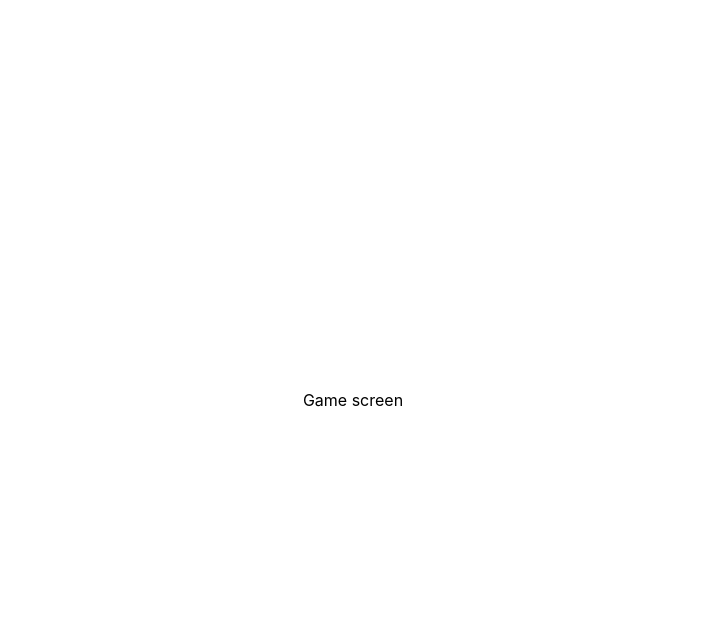
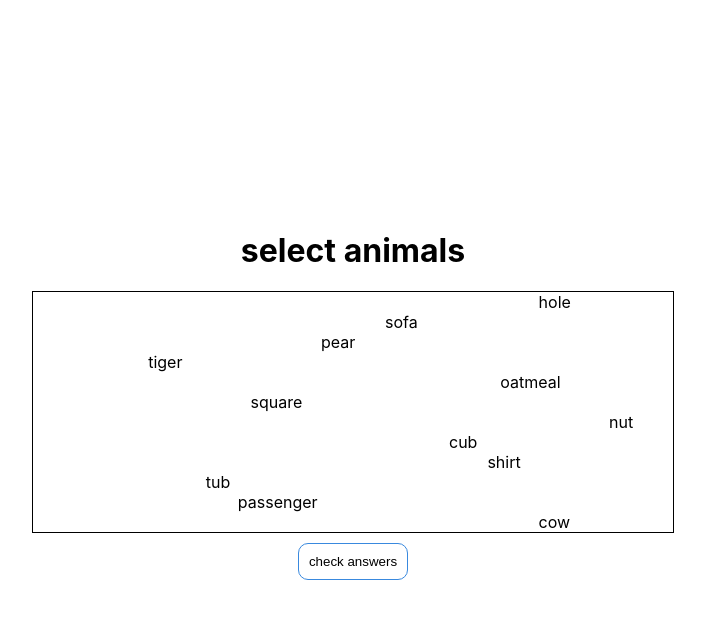
Before and after one commit to kamilkolatek/Wordcloud, a React (Create React App) app: page / in a window 1280 px wide. Both pictures are taken after typing "Sample" into the empty fields and a click on the button "play". Shown: the top 618 px of the page, without its empty margins (287-992 px from the left). Built offline with nearby package versions, Linux system fonts and the light colour scheme; the HTML template or start-up script is replaced by a standard one.

Commit message:
added game screen

```diff
--- a/src/App.css
+++ b/src/App.css
@@ -27,3 +27,19 @@ button {
     border-radius: 10px;
     padding: 10px;
 }
+
+.board {
+    width: 50vw;
+    font-size: 16px;
+    border: solid 1px #000000;
+    cursor: default;
+    display: flex;
+    flex-direction: column;
+    text-align: left;
+    position: relative;
+}
+
+.word {
+    position: relative;
+    width: fit-content;
+}
--- a/src/App.js
+++ b/src/App.js
@@ -1,15 +1,12 @@
 import { useState, useEffect } from 'react';
 
 import StartScreen from './screens/StartScreen';
+import GameScreen from './screens/GameScreen';
 
 import { response } from './mocks/api';
 import { randomItem } from './utils/utils'
 
 import './App.css';
-
-const GameScreen = () => {
-  return <div>Game screen</div>
-}
 
 const ResultScreen = () => {
   return <div>Result screen</div>
@@ -27,7 +24,7 @@ function App() {
       case 'start-screen':
         return <StartScreen setNickname={setNickname} setCurrentScreen={setCurrentScreen}  />
       case 'game-screen':
-        return <GameScreen />
+        return <GameScreen game={game} setCurrentScreen = {setCurrentScreen} />
       case 'result-screen':
         return <ResultScreen />
       default:
--- /dev/null
+++ b/src/screens/GameScreen.js
@@ -0,0 +1,27 @@
+import React, { useState } from 'react';
+import { getRandom } from '../utils/utils'
+
+const GameScreen = ({ setCurrentScreen, game }) => {
+    const [isChecked, setIsChecked] = useState(false);
+
+    const handleClick = () => {
+        if (isChecked) {
+            setCurrentScreen('result-screen');
+        } else {
+            setIsChecked(true);
+        }
+    }
+
+    return (
+        <>
+            <h1>{game.question}</h1>
+            <div className="board">
+                {game.all_words.map((word) => <div style={{marginLeft: getRandom(10, 90) + '%'}} className="word">{word}</div>
+                )}
+            </div>
+            <button onClick={() => handleClick()}>{isChecked ? 'finish game' : 'check answers'}</button>
+        </>
+    )
+}
+
+export default GameScreen;
--- a/src/utils/utils.js
+++ b/src/utils/utils.js
@@ -1 +1,3 @@
 export const randomItem = (arr) => arr[(Math.random() * arr.length) | 0];
+
+export const getRandom = (min, max) => Math.floor(Math.random() * (max - min + 1) + min);
```
